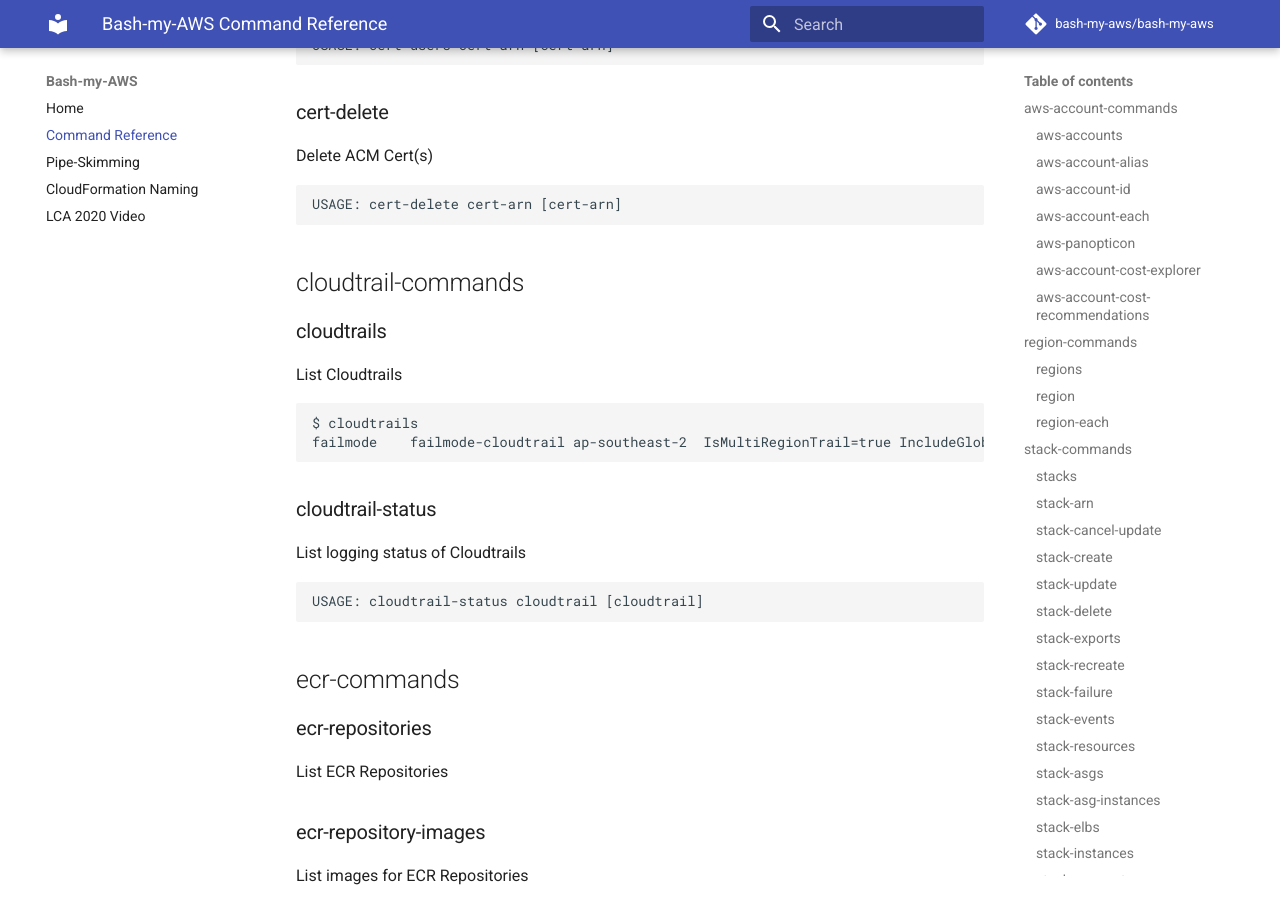
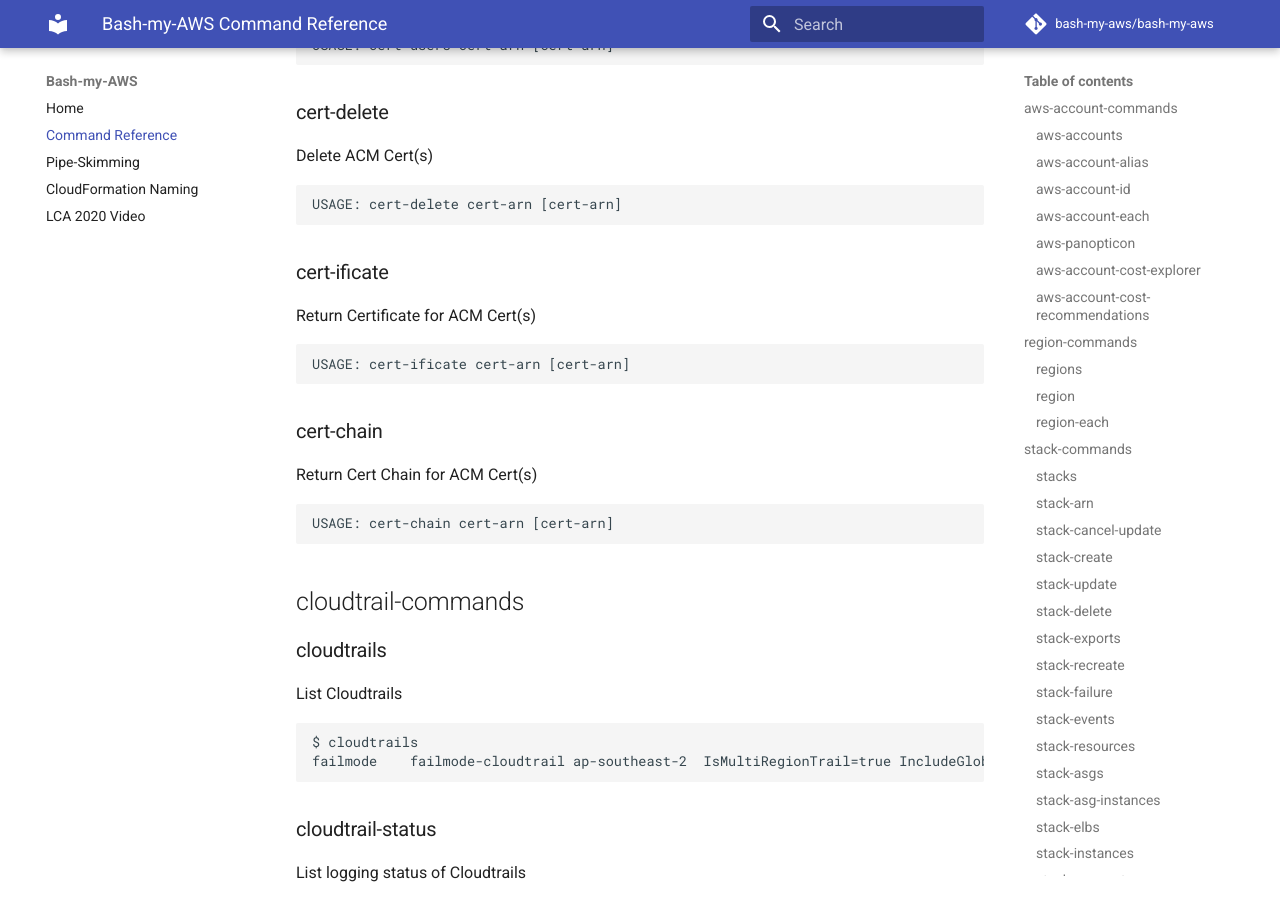
Before and after one commit to bash-my-aws/bash-my-aws, an MkDocs documentation site: the page built from docs/command-reference.md, in a window 1280 px wide and 900 px high, scrolled down 29104 px. Built offline with MkDocs 1.6.1 and Material for MkDocs 9.7.7, drawn with Linux system fonts in a browser that asks for light colours; comment, search, counter and statistics services are not loaded.

Commit message:
Add cert-ificate() and cert-chain()
Return content of these things for cert(s).

```diff
--- a/docs/command-reference.md
+++ b/docs/command-reference.md
@@ -1428,6 +1428,20 @@
     USAGE: cert-delete cert-arn [cert-arn]
 
 
+### cert-ificate
+
+Return Certificate for ACM Cert(s)
+
+    USAGE: cert-ificate cert-arn [cert-arn]
+
+
+### cert-chain
+
+Return Cert Chain for ACM Cert(s)
+
+    USAGE: cert-chain cert-arn [cert-arn]
+
+
 ## cloudtrail-commands
 
 
```
Also changed, not shown: 4 other files.
